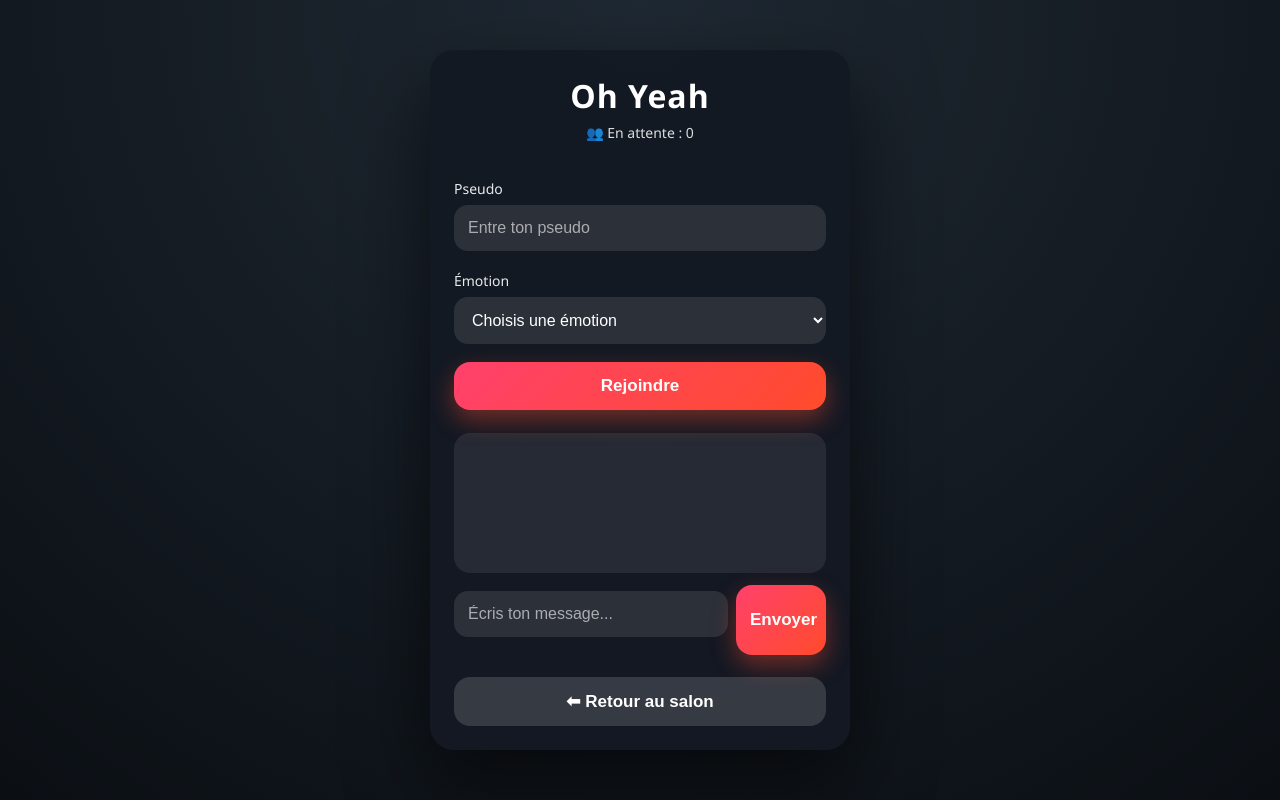
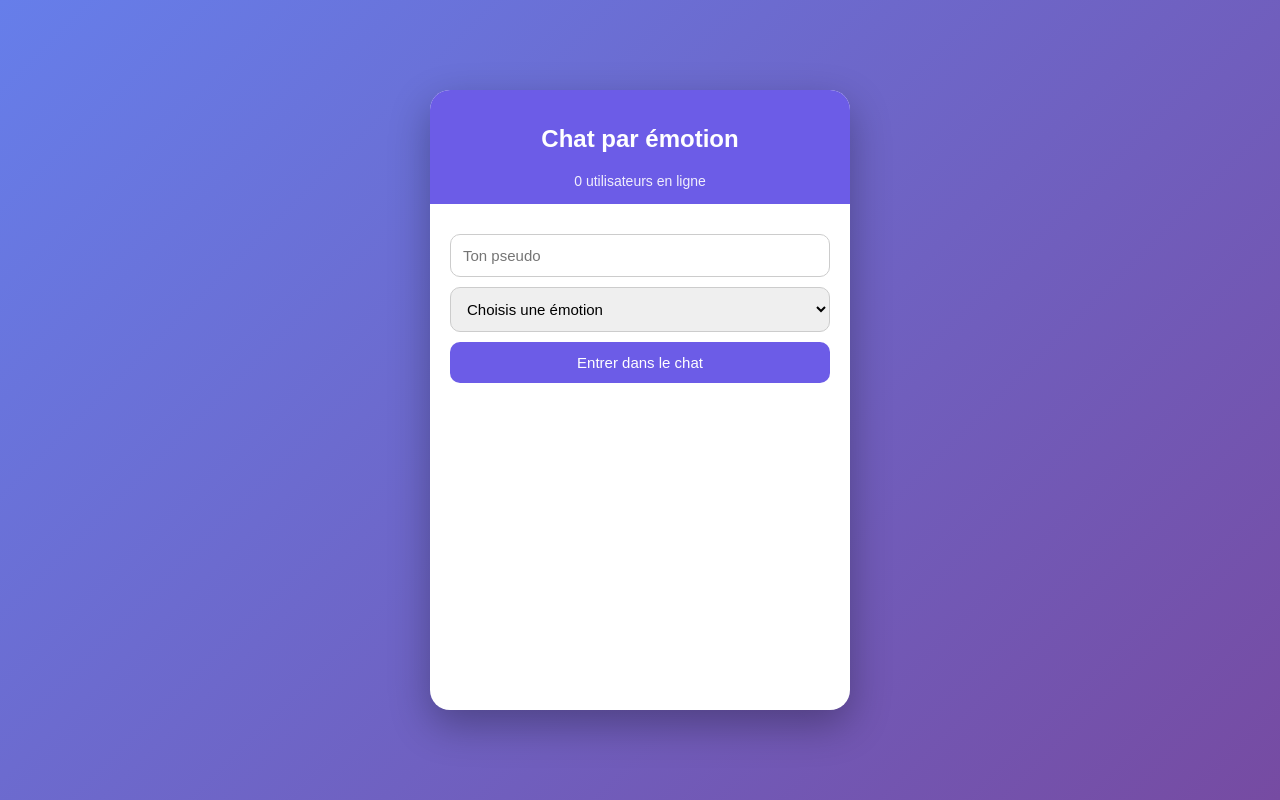
Before and after one commit to jj947/oh-yeah, a Flask app: page / in a window 1280 px wide. Run offline with Flask 3, Linux system fonts and the light colour scheme; some libraries are stand-ins or nearby versions.

Commit message:
Update index.html

```diff
--- a/templates/index.html
+++ b/templates/index.html
@@ -2,287 +2,225 @@
 <html lang="fr">
 <head>
 <meta charset="UTF-8">
-<title>Oh Yeah</title>
-<script src="https://cdn.socket.io/4.7.5/socket.io.min.js"></script>
+<title>Chat par émotion</title>
+<script src="https://cdn.socket.io/4.7.2/socket.io.min.js"></script>
 
 <style>
-
-/* =================== RESET =================== */
 * {
     box-sizing: border-box;
-    margin: 0;
-    padding: 0;
+    font-family: Arial, sans-serif;
 }
 
-/* =================== BODY =================== */
 body {
-    font-family: "Segoe UI", Arial, sans-serif;
-    background: radial-gradient(circle at top, #1f2933, #0b0f14);
+    background: linear-gradient(135deg, #667eea, #764ba2);
+    margin: 0;
     height: 100vh;
     display: flex;
     justify-content: center;
     align-items: center;
-    color: #ffffff;
 }
 
-/* =================== CONTAINER =================== */
 #app {
+    background: white;
     width: 420px;
-    height: 700px;
-    background: rgba(20, 25, 35, 0.95);
-    border-radius: 24px;
-    box-shadow: 0 30px 80px rgba(0,0,0,0.6);
-    padding: 24px;
+    height: 620px;
+    border-radius: 20px;
+    box-shadow: 0 15px 40px rgba(0,0,0,0.3);
     display: flex;
     flex-direction: column;
+    overflow: hidden;
 }
 
-/* =================== HEADER =================== */
+/* ---------- HEADER ---------- */
 header {
+    padding: 15px;
+    background: #6c5ce7;
+    color: white;
     text-align: center;
-    margin-bottom: 10px;
 }
 
-header h1 {
-    font-size: 32px;
-    letter-spacing: 1px;
-}
-
-#global {
-    margin-top: 6px;
-    font-size: 14px;
-    opacity: 0.85;
-}
-
-/* =================== MENU =================== */
-#menu {
-    margin-top: 25px;
-}
-
-label {
+#globalCounter {
     font-size: 14px;
     opacity: 0.9;
 }
 
-input, select {
-    width: 100%;
-    padding: 14px;
-    margin-top: 6px;
-    margin-bottom: 18px;
-    border-radius: 14px;
-    border: none;
-    font-size: 16px;
-    background: rgba(255,255,255,0.1);
-    color: white;
+/* ---------- MENU ---------- */
+#menu {
+    padding: 20px;
+    flex: 1;
 }
 
-input::placeholder {
-    color: rgba(255,255,255,0.6);
+input, select, button {
+    width: 100%;
+    padding: 12px;
+    margin-top: 10px;
+    border-radius: 10px;
+    border: 1px solid #ccc;
+    font-size: 15px;
 }
 
-select option {
-    color: black;
+button {
+    background: #6c5ce7;
+    color: white;
+    cursor: pointer;
+    border: none;
 }
 
-/* =================== BUTTONS =================== */
-button {
-    width: 100%;
-    padding: 14px;
-    border-radius: 16px;
-    border: none;
-    font-size: 17px;
-    font-weight: bold;
-    cursor: pointer;
-    transition: transform 0.15s ease, box-shadow 0.15s ease;
+button:hover {
+    background: #5a4bdc;
 }
 
-button:active {
-    transform: scale(0.97);
-}
-
-.primary {
-    background: linear-gradient(135deg, #ff416c, #ff4b2b);
-    color: white;
-    box-shadow: 0 10px 25px rgba(255,75,43,0.4);
-}
-
-.secondary {
-    background: rgba(255,255,255,0.15);
-    color: white;
-    margin-top: 12px;
-}
-
-/* =================== CHAT =================== */
+/* ---------- CHAT ---------- */
 #chat {
     display: none;
-    flex: 1;
-    margin-top: 15px;
-    display: flex;
     flex-direction: column;
+    height: 100%;
 }
 
 #status {
     text-align: center;
+    padding: 8px;
     font-size: 14px;
-    margin-bottom: 8px;
-    opacity: 0.9;
+    background: #f1f1f1;
 }
 
-/* =================== MESSAGES =================== */
 #messages {
     flex: 1;
-    background: rgba(255,255,255,0.08);
-    border-radius: 16px;
-    padding: 14px;
+    padding: 10px;
     overflow-y: auto;
+    background: #fafafa;
 }
 
 .message {
     margin-bottom: 10px;
-    line-height: 1.4;
+    padding: 8px 12px;
+    border-radius: 10px;
+    background: #e0e0ff;
+    font-size: 14px;
 }
 
-.message.me {
-    text-align: right;
+/* ---------- INPUT BAR ---------- */
+#inputBar {
+    display: flex;
+    padding: 10px;
+    border-top: 1px solid #ddd;
+    background: white;
 }
 
-.message.me span {
-    background: linear-gradient(135deg, #ff416c, #ff4b2b);
-}
-
-.message.other span {
-    background: rgba(255,255,255,0.18);
-}
-
-.message span {
-    display: inline-block;
-    padding: 10px 14px;
-    border-radius: 14px;
-    max-width: 80%;
-}
-
-/* =================== INPUT BAR =================== */
-#sendBox {
-    display: flex;
-    gap: 8px;
-    margin-top: 12px;
-}
-
-#msg {
+#msgInput {
     flex: 1;
-    padding: 14px;
-    border-radius: 14px;
-    border: none;
-    font-size: 16px;
+    padding: 10px;
+    border-radius: 20px;
+    border: 1px solid #ccc;
 }
 
 #sendBtn {
-    width: 90px;
+    width: 70px;
+    margin-left: 8px;
+    border-radius: 20px;
 }
 
-/* =================== FOOTER =================== */
-footer {
-    margin-top: 10px;
+/* ---------- FOOTER ---------- */
+#backBtn {
+    background: #ff7675;
+    margin: 10px;
 }
-
 </style>
 </head>
 
 <body>
-
 <div id="app">
-
     <header>
-    <h1>Oh Yeah</h1>
-    <div id="global">👥 En attente : 0</div>
+        <h2>Chat par émotion</h2>
+        <div id="globalCounter">0 utilisateurs en ligne</div>
     </header>
 
+    <!-- MENU -->
     <div id="menu">
-    <label>Pseudo</label>
-    <input id="username" placeholder="Entre ton pseudo">
+        <input id="username" placeholder="Ton pseudo">
 
-    <label>Émotion</label>
         <select id="emotion">
             <option value="">Choisis une émotion</option>
-        <option value="heureux" id="count-heureux" data-base="😊 Heureux">😊 Heureux</option>
-        <option value="triste" id="count-triste" data-base="😢 Triste">😢 Triste</option>
-        <option value="enerve" id="count-enerve" data-base="😡 Énervé">😡 Énervé</option>
-        <option value="calme" id="count-calme" data-base="😌 Calme">😌 Calme</option>
-        <option value="amour" id="count-amour" data-base="❤️ Amour">❤️ Amour</option>
+            <option value="heureux">😊 Heureux (0)</option>
+            <option value="triste">😢 Triste (0)</option>
+            <option value="enerve">😡 Énervé (0)</option>
+            <option value="calme">😌 Calme (0)</option>
+            <option value="amour">❤️ Amour (0)</option>
         </select>
 
-    <button class="primary" onclick="join()">Rejoindre</button>
+        <button onclick="join()">Entrer dans le chat</button>
     </div>
 
+    <!-- CHAT -->
     <div id="chat">
         <div id="status"></div>
-
         <div id="messages"></div>
 
-    <div id="sendBox">
-        <input id="msg" placeholder="Écris ton message...">
-        <button id="sendBtn" class="primary" onclick="send()">Envoyer</button>
+        <div id="inputBar">
+            <input id="msgInput" placeholder="Écris ton message...">
+            <button id="sendBtn" onclick="sendMessage()">Envoyer</button>
         </div>
 
-    <footer>
-        <button class="secondary" onclick="leave()">⬅ Retour au salon</button>
-    </footer>
+        <button id="backBtn" onclick="leaveChat()">Retour au menu</button>
     </div>
-
 </div>
 
 <script>
 const socket = io();
 
 function join() {
-    if (!username.value || !emotion.value) return;
+    const username = document.getElementById("username").value;
+    const emotion = document.getElementById("emotion").value;
 
-    socket.emit("join", {
-        username: username.value,
-        emotion: emotion.value
-    });
+    if (!username || !emotion) return alert("Pseudo et émotion requis");
 
-    menu.style.display = "none";
-    chat.style.display = "flex";
+    socket.emit("join", { username, emotion });
+
+    document.getElementById("menu").style.display = "none";
+    document.getElementById("chat").style.display = "flex";
 }
 
-function send() {
-    if (!msg.value.trim()) return;
-    socket.emit("send_message", { message: msg.value });
-    msg.value = "";
+function sendMessage() {
+    const input = document.getElementById("msgInput");
+    if (input.value.trim() !== "") {
+        socket.emit("message", { message: input.value });
+        input.value = "";
+    }
 }
 
-function leave() {
-    socket.emit("leave");
-    chat.style.display = "none";
-    menu.style.display = "block";
-    messages.innerHTML = "";
-    status.textContent = "";
+function leaveChat() {
+    socket.emit("leave_chat");
+    document.getElementById("chat").style.display = "none";
+    document.getElementById("menu").style.display = "block";
+    document.getElementById("messages").innerHTML = "";
 }
-
-socket.on("status", text => {
-    status.textContent = text;
-});
 
 socket.on("message", data => {
     const div = document.createElement("div");
-    div.className = "message " + (data.from === "Moi" ? "me" : "other");
-    div.innerHTML = `<span><b>${data.from}</b><br>${data.message}</span>`;
-    messages.appendChild(div);
-    messages.scrollTop = messages.scrollHeight;
+    div.className = "message";
+    div.innerText = `${data.from} : ${data.message}`;
+    document.getElementById("messages").appendChild(div);
+    document.getElementById("messages").scrollTop =
+        document.getElementById("messages").scrollHeight;
 });
 
-socket.on("emotion_counts", counts => {
-    for (const emo in counts) {
-        const el = document.getElementById("count-" + emo);
-        if (el) el.textContent = `${el.dataset.base} (${counts[emo]})`;
+socket.on("status", msg => {
+    document.getElementById("status").innerText = msg;
+});
+
+socket.on("update_counters", data => {
+    document.getElementById("globalCounter").innerText =
+        data.global + " utilisateurs en ligne";
+
+    const select = document.getElementById("emotion");
+    [...select.options].forEach(opt => {
+        if (opt.value && data.emotions[opt.value] !== undefined) {
+            opt.textContent =
+                opt.textContent.split("(")[0].trim() +
+                " (" + data.emotions[opt.value] + ")";
         }
     });
-
-socket.on("global_count", n => {
-    global.textContent = `👥 En attente : ${n}`;
 });
 </script>
-
 </body>
 </html>
```
Lines whose indentation alone changed are shown as unchanged.
